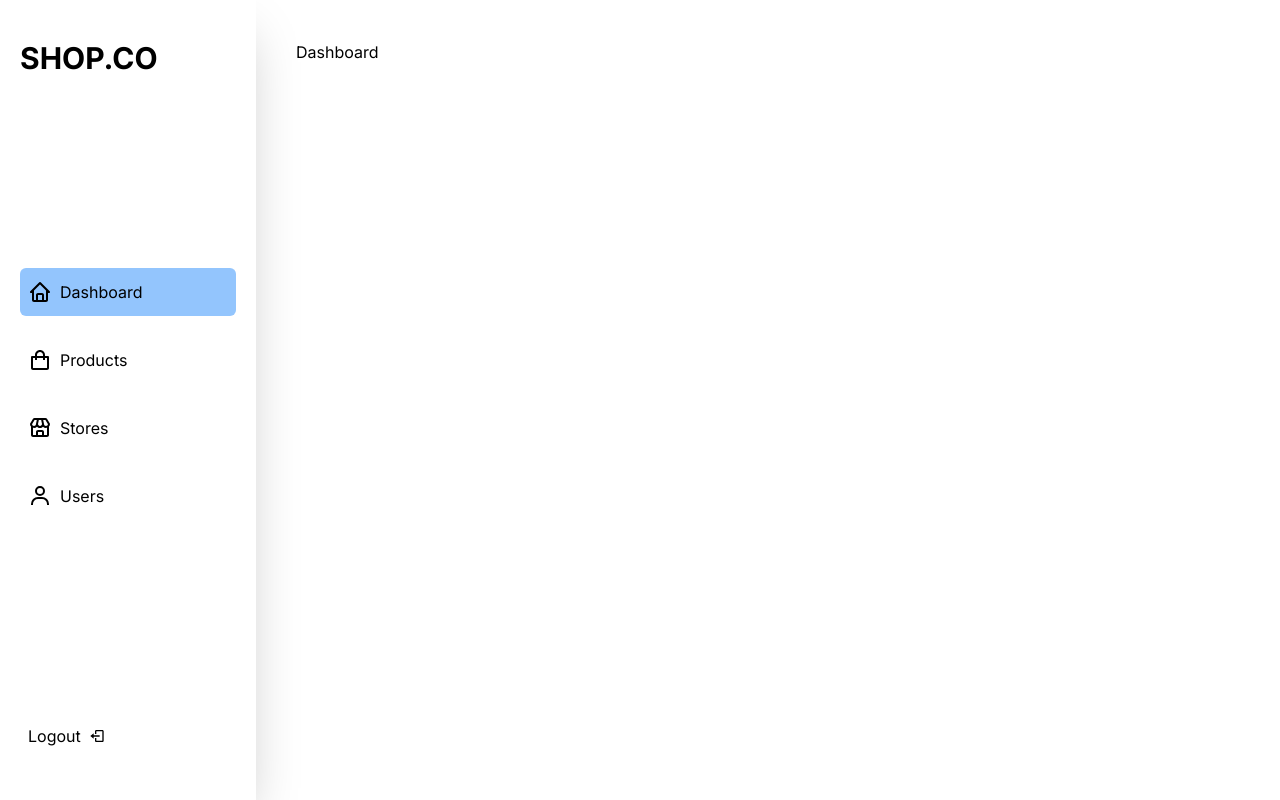
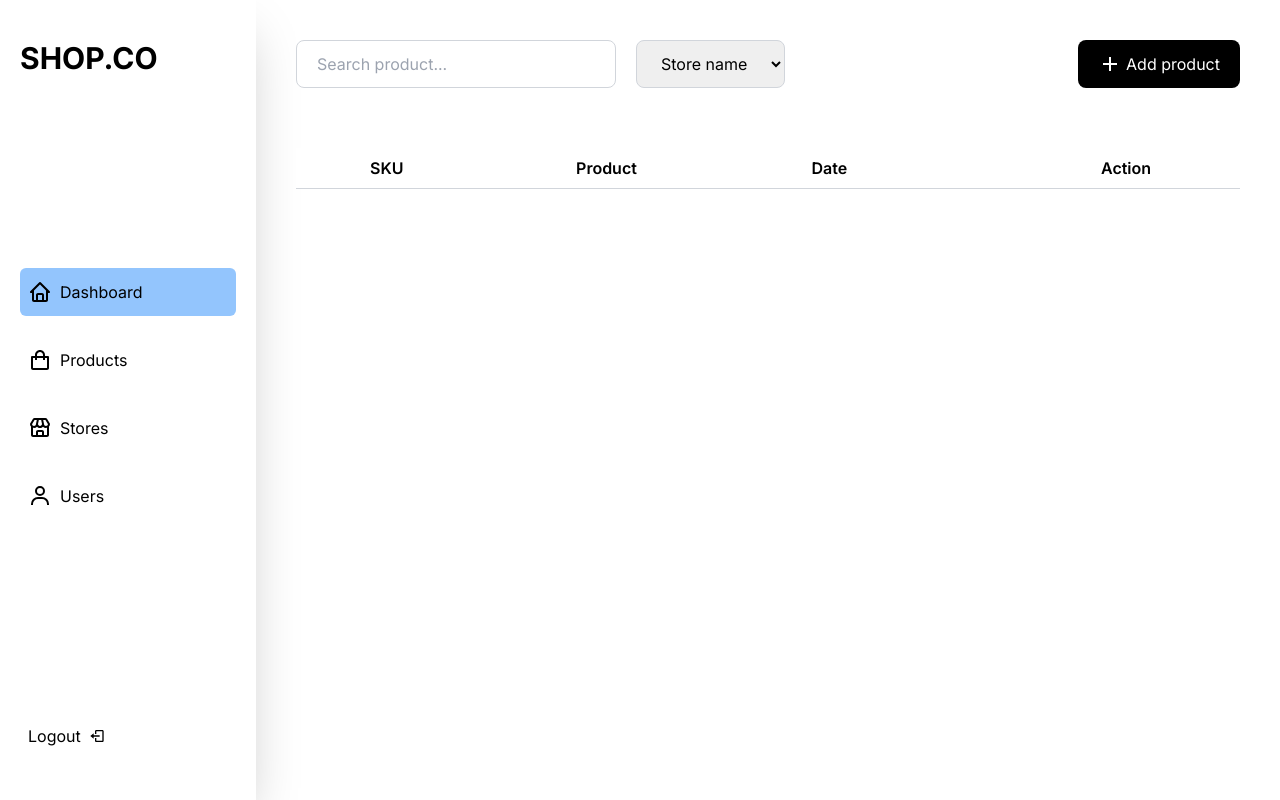
Before and after one commit to mercyharbo/iFashion, a Next.js app: page /dashboard in a window 1280 px wide. Built offline with nearby package versions, Linux system fonts and the light colour scheme.

Commit message:
made changes

```diff
--- a/src/app/(Dashboard)/dashboard/page.tsx
+++ b/src/app/(Dashboard)/dashboard/page.tsx
@@ -1,5 +1,66 @@
+'use client'
+
 import React from 'react'
+import { Field, Form, Formik } from 'formik'
+import { BiPlus } from 'react-icons/bi'
 
 export default function Dashboard() {
-  return <main className='xl:p-10'>Dashboard</main>
+
+  return (
+    <main className='xl:p-10 flex flex-col justify-start items-start gap-5 w-full'>
+      <header className='flex xl:flex-row xl:justify-between xl:items-center w-full '>
+        <div className='flex justify-start items-center gap-5'>
+          <Formik
+            initialValues={{
+              sort: '',
+              product: '',
+              select_product: '',
+            }}
+            onSubmit={(values) => {
+              console.log(values)
+            }}
+          >
+            <Form className='flex justify-start items-start gap-5'>
+              <div className='relative'>
+                <Field
+                  type='text'
+                  name='product'
+                  id='product'
+                  className='w-[20rem] h-[3rem] px-5 rounded-lg border border-gray-300 outline-none '
+                  placeholder='Search product...'
+                />
+              </div>
+              <Field
+                as='select'
+                name='sort'
+                className='w-full h-[3rem] px-5 rounded-lg border border-gray-300 '
+              >
+                <option value=''>Store name</option>
+              </Field>
+            </Form>
+          </Formik>
+        </div>
+
+        <button className='flex justify-center items-center gap-1 bg-black text-white py-3 px-5 rounded-lg'>
+          <BiPlus className='text-2xl' />
+          Add product
+        </button>
+      </header>
+
+      <div className='py-10 w-full'>
+        <table className='min-w-full bg-white border-b border-gray-300'>
+          <thead>
+            <tr>
+              <th className='py-2 px-4 font-semibold'>SKU</th>
+              <th className='py-2 px-4 font-semibold'>Product</th>
+              <th className='py-2 px-4 font-semibold'>Date</th>
+              <th className='py-2 px-4 font-semibold'></th>
+              <th className='py-2 px-4 font-semibold'>Action</th>
+            </tr>
+          </thead>
+          <tbody>{/* Add your table rows here */}</tbody>
+        </table>
+      </div>
+    </main>
+  )
 }
--- a/src/app/(main)/page.tsx
+++ b/src/app/(main)/page.tsx
@@ -31,6 +31,8 @@ export default function Home() {
   const isLoadingProduct = useAppSelector((state) => state.products.isLoading)
   const isError = useAppSelector((state) => state.products.error)
   const user = useAppSelector((state) => state.userProfile.user)
+  console.log(user, 'as user')
+  console.log(productData, 'as product data')
 
   const brands = ['versace', 'zara', 'gucci', 'prada', 'celvin klein']
   const browseStyle = [
@@ -79,11 +81,9 @@ export default function Home() {
       })
   }, [revealRefs])
 
-  useEffect(() => {
-    if (!isLoading) {
-      dispatch(fetchProducts())
-    }
-  }, [dispatch])
+  // useEffect(() => {
+  //   dispatch(fetchProducts())
+  // }, [dispatch])
 
   const addToRefs = (el: HTMLElement | null) => {
     if (el && !revealRefs.current.includes(el)) {
@@ -94,7 +94,7 @@ export default function Home() {
   const currentDate = new Date() // Get the current date
   currentDate.setDate(currentDate.getDate() - 14)
 
-  const filteredProducts = productData?.products.filter((item) => {
+  const filteredProducts = productData?.products?.filter((item) => {
     const productDate = new Date(item.createdDate)
     return productDate >= currentDate
   })
--- a/src/components/DashboardNav.tsx
+++ b/src/components/DashboardNav.tsx
@@ -25,7 +25,7 @@ export default function DashboardNav() {
 
   return (
     <nav className='3xl:w-[15%] xl:w-[20%] xl:flex xl:flex-col xl:justify-between xl:items-start xl:gap-5 xl:py-10 xl:px-5 md:hidden sm:hidden bg-white shadow-2xl '>
-      <Link href='' className='uppercase text-3xl font-bold'>
+      <Link href='/' className='uppercase text-3xl font-bold'>
         shop.co
       </Link>
       <div className='flex flex-col justify-start items-start gap-5 py-5 w-full'>
```
